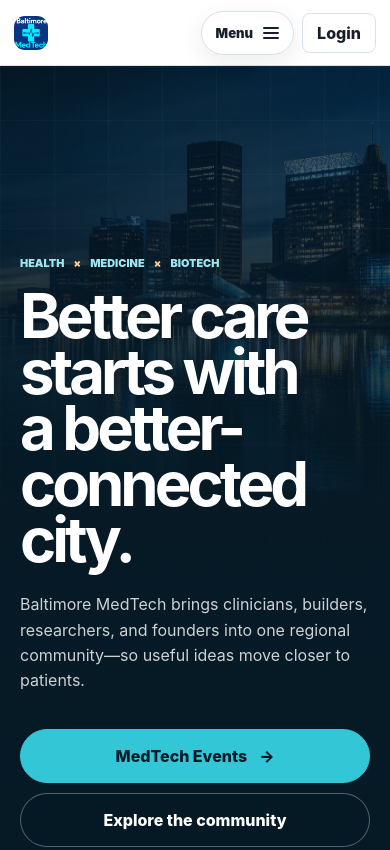
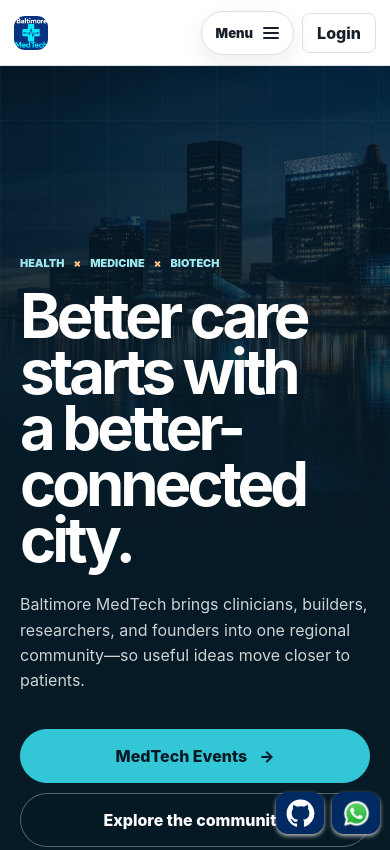
Before and after one commit to juliancoy/BmoreMedTech, a website built with Vite: page index.html in a window 390 px wide. Shown: the top 850 px of the page. Built offline with nearby package versions, Linux system fonts and the light colour scheme; files whose address does not match are found by name.

Commit message:
Keep community social buttons visible while scrolling on mobile

```diff
--- a/assets/styles.css
+++ b/assets/styles.css
@@ -3508,13 +3508,6 @@ h2 {
     gap: 42px;
   }
 
-  .social-links {
-    position: static;
-    justify-content: center;
-    padding: 16px 20px calc(16px + env(safe-area-inset-bottom));
-    background: #04131c;
-  }
-
   .social-button {
     width: 48px;
     height: 42px;
```
